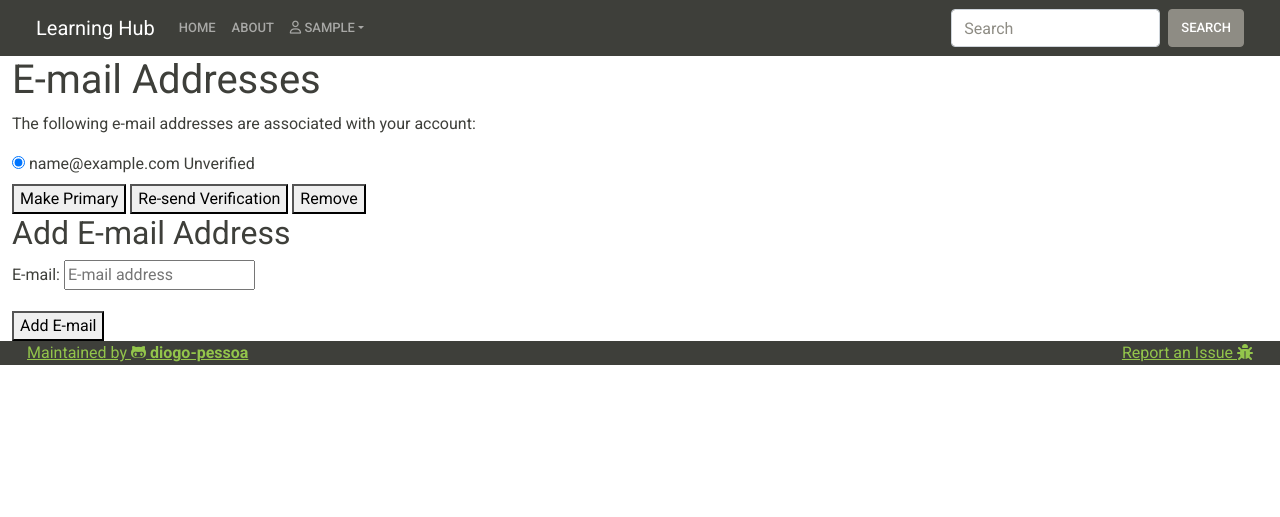
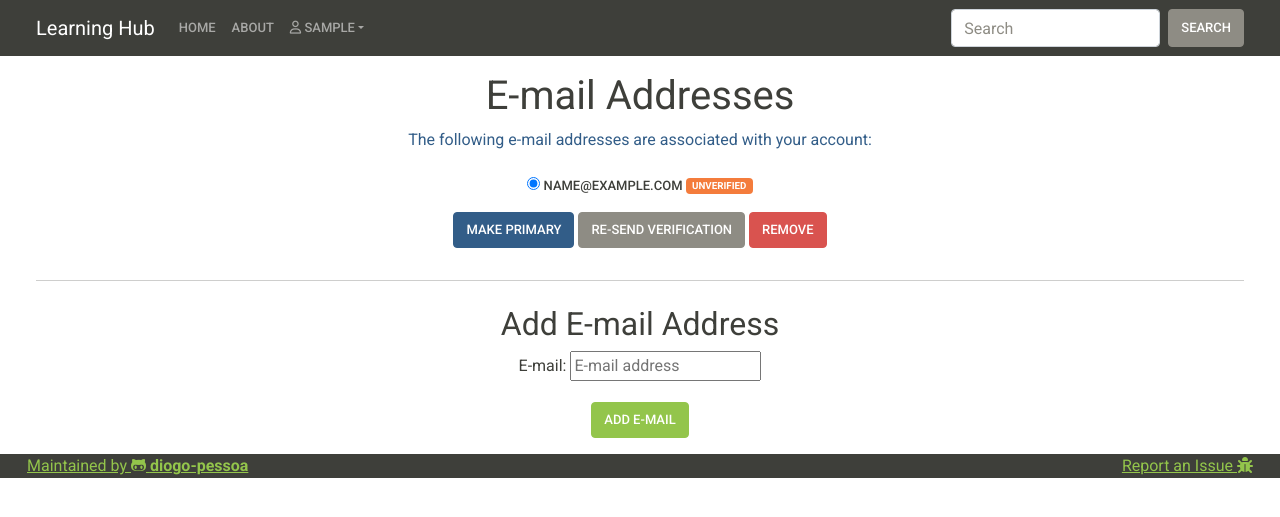
Before and after one commit to diogo-pessoa/TheLearningHub, a Django app: page /accounts/email/ in a window 1280 px wide. Shown: the top 517 px of the page. Run offline with Django 3.2, Linux system fonts and the light colour scheme; the visitor is signed in with stand-in values (Sample User, id 1); data comes from the database, SQL or seed files in the repository; some libraries are stand-ins or nearby versions.

Commit message:
User related templates
- Adding styling to allauth templates
- adding buttons to manage e-mail and update password views

```diff
--- /dev/null
+++ b/templates/account/email.html
@@ -0,0 +1,91 @@
+{% extends "account/base.html" %}
+
+{% load i18n %}
+
+{% block head_title %}{% trans "E-mail Addresses" %}{% endblock %}
+
+{% block content %}
+    <div class="container-fluid">
+        <div class="row mb-3">
+            <div class="col-sm content-title-center ">
+                <h1 class="content-title-center mt-3">{% trans "E-mail Addresses" %}</h1>
+                {% if user.emailaddress_set.all %}
+                    <p class="text-primary">{% trans 'The following e-mail addresses are associated with your account:' %}</p>
+
+                    <form action="{% url 'account_email' %}" class="email_list form-group" method="post">
+                        {% csrf_token %}
+                        <fieldset class="blockLabels">
+
+                            {% for emailaddress in user.emailaddress_set.all %}
+                                <div class="ctrlHolder">
+                                    <label for="email_radio_{{ forloop.counter }}"
+                                           class="btn{% if emailaddress.primary %}-outline-info{% endif %}">
+
+                                        <input id="email_radio_{{ forloop.counter }}" type="radio" name="email"
+                                               {% if emailaddress.primary or user.emailaddress_set.count == 1 %}checked="checked"{% endif %}
+                                               value="{{ emailaddress.email }}"/>
+
+                                        {{ emailaddress.email }}
+                                        {% if emailaddress.verified %}
+                                            <span class="verified badge bg-success">{% trans "Verified" %}</span>
+                                        {% else %}
+                                            <span class="unverified badge bg-warning">{% trans "Unverified" %}</span>
+                                        {% endif %}
+                                        {% if emailaddress.primary %}
+                                            <span class="badge bg-info">{% trans "Primary" %}</span>{% endif %}
+                                    </label>
+                                </div>
+                            {% endfor %}
+
+                            <div class="buttonHolder">
+                                <button class="btn btn-primary" type="submit"
+                                        name="action_primary">{% trans 'Make Primary' %}</button>
+                                <button class="btn btn-secondary" type="submit"
+                                        name="action_send">{% trans 'Re-send Verification' %}</button>
+                                <button class="btn btn-danger" type="submit"
+                                        name="action_remove">{% trans 'Remove' %}</button>
+                            </div>
+
+                        </fieldset>
+                    </form>
+
+                {% else %}
+                    <p class="text-warning">
+                        <strong>{% trans 'Warning:' %}</strong> {% trans "You currently do not have any e-mail address set up. You should really add an e-mail address so you can receive notifications, reset your password, etc." %}
+                    </p>
+
+                {% endif %}
+            </div>
+        </div>
+
+        {% if can_add_email %}
+            <hr>
+            <div class="row">
+                <h2 class="mt-2 content-title-center">{% trans "Add E-mail Address" %}</h2>
+                <form class="col-sm mb-3 content-title-center form-group" method="post"
+                      action="{% url 'account_email' %}">
+                    {% csrf_token %}
+                    {{ form.as_p }}
+                    <button class="btn btn-success" name="action_add" type="submit">{% trans "Add E-mail" %}</button>
+                </form>
+            </div>
+        {% endif %}
+    </div>
+{% endblock %}
+
+
+{% block extra_body %}
+    <script type="text/javascript">
+        (function () {
+            var message = "{% trans 'Do you really want to remove the selected e-mail address?' %}";
+            var actions = document.getElementsByName('action_remove');
+            if (actions.length) {
+                actions[0].addEventListener("click", function (e) {
+                    if (!confirm(message)) {
+                        e.preventDefault();
+                    }
+                });
+            }
+        })();
+    </script>
+{% endblock %}
```
Also changed, not shown: personal_space/templates/includes/personal_information.html (+11 -3 lines), templates/account/password_change.html (+5 -2 lines), templates/account/password_reset.html (+8 -5 lines).
